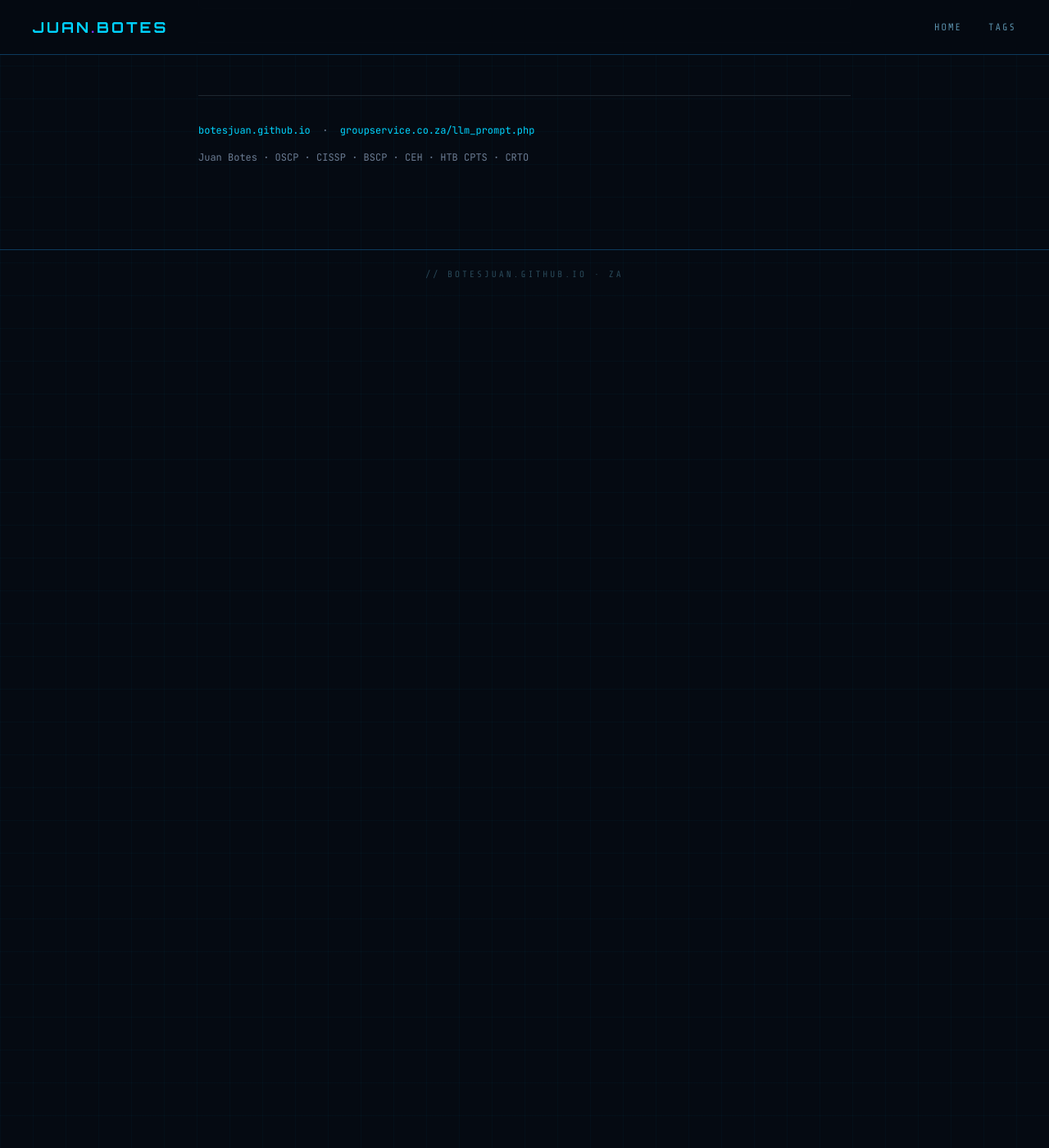
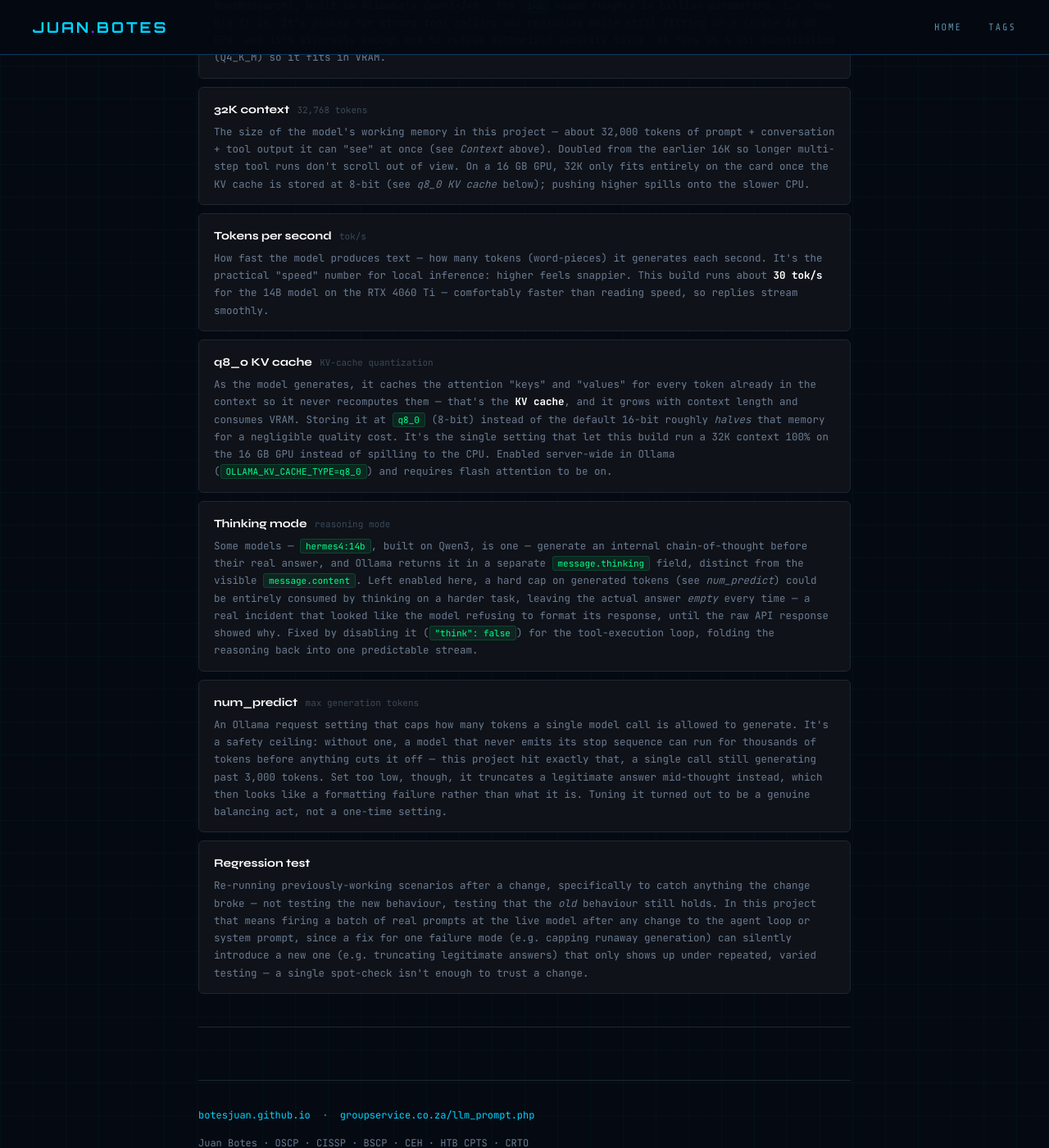
Before and after one commit to botesjuan/botesjuan.github.io, a Jekyll site: the page built from _posts/2026-05-24-private-llm-assistant.md, in a window 1280 px wide and 1400 px high, scrolled down 28997 px. Shown: the whole window at 82% size. Built offline with Jekyll 4.4.1, drawn with Linux system fonts in a browser that asks for light colours; some of the changed text lies outside the part shown.

Commit message:
Moar......

```diff
--- a/_posts/2026-05-24-private-llm-assistant.md
+++ b/_posts/2026-05-24-private-llm-assistant.md
@@ -1483,6 +1483,21 @@
   </div>
 
   <div class="gloss">
+    <div class="term">Knowledge base <span class="alt">wiki</span></div>
+    <div class="def">A private collection of reference documents an assistant can search before answering. In this project it's the operator's own personal GitHub repos — Active Directory scripts, pentest methodology notes, HTB/OffSec write-ups, Burp study notes — cloned onto the GPU node and keyword-searched to ground <code>llmctl chat</code>'s answers, cited as <code>file:line</code> so the operator can open the source for more detail. Deliberately plain keyword search rather than embeddings-based RAG: the corpus is a few hundred files, low-churn, and pentest notes tend to be keyword-dense (tool names, technique names) rather than needing fuzzy semantic matching.</div>
+  </div>
+
+  <div class="gloss">
+    <div class="term">IDF weighting <span class="alt">inverse document frequency</span></div>
+    <div class="def">Scoring how important a search term is by how <em>rare</em> it is across the whole corpus — a word that shows up in nearly every file (e.g. "wordlist") counts for almost nothing, while one that shows up in only a handful (e.g. "kerberoast") counts for a lot. This project's knowledge-base search had to add this after a real task backfired: the file path in the prompt (<code>/home/kali/Downloads/wordlists/…</code>) matched the operator's own common tool-path wording across dozens of files, and plain hit-counting let that noise outrank the files actually relevant to the task.</div>
+  </div>
+
+  <div class="gloss">
+    <div class="term">Match-count-first ranking</div>
+    <div class="def">Ranking a search result first by how many <em>distinct</em> query concepts it covers, using the IDF weight above only as a tiebreaker. Pure weighted-sum scoring let one rare-but-incidental word ("hashing", which happened to appear in only a handful of files by corpus accident) outrank a result that actually covered the task's real intent ("kerberoast" + "domain controller" together) — sorting by breadth of coverage first, then weight, fixed it.</div>
+  </div>
+
+  <div class="gloss">
     <div class="term">Chroma <span class="alt">ChromaDB</span></div>
     <div class="def">An open-source vector database that's easy to run locally — the one used in this project to give the agent persistent memory over its notes.</div>
   </div>
@@ -1620,6 +1635,21 @@
   <div class="gloss">
     <div class="term">q8_0 KV cache <span class="alt">KV-cache quantization</span></div>
     <div class="def">As the model generates, it caches the attention "keys" and "values" for every token already in the context so it never recomputes them — that's the <strong style="color:#fff">KV cache</strong>, and it grows with context length and consumes VRAM. Storing it at <code>q8_0</code> (8-bit) instead of the default 16-bit roughly <em>halves</em> that memory for a negligible quality cost. It's the single setting that let this build run a 32K context 100% on the 16&nbsp;GB GPU instead of spilling to the CPU. Enabled server-wide in Ollama (<code>OLLAMA_KV_CACHE_TYPE=q8_0</code>) and requires flash attention to be on.</div>
+  </div>
+
+  <div class="gloss">
+    <div class="term">Thinking mode <span class="alt">reasoning mode</span></div>
+    <div class="def">Some models — <code>hermes4:14b</code>, built on Qwen3, is one — generate an internal chain-of-thought before their real answer, and Ollama returns it in a separate <code>message.thinking</code> field, distinct from the visible <code>message.content</code>. Left enabled here, a hard cap on generated tokens (see <em>num_predict</em>) could be entirely consumed by thinking on a harder task, leaving the actual answer <em>empty</em> every time — a real incident that looked like the model refusing to format its response, until the raw API response showed why. Fixed by disabling it (<code>"think": false</code>) for the tool-execution loop, folding the reasoning back into one predictable stream.</div>
+  </div>
+
+  <div class="gloss">
+    <div class="term">num_predict <span class="alt">max generation tokens</span></div>
+    <div class="def">An Ollama request setting that caps how many tokens a single model call is allowed to generate. It's a safety ceiling: without one, a model that never emits its stop sequence can run for thousands of tokens before anything cuts it off — this project hit exactly that, a single call still generating past 3,000 tokens. Set too low, though, it truncates a legitimate answer mid-thought instead, which then looks like a formatting failure rather than what it is. Tuning it turned out to be a genuine balancing act, not a one-time setting.</div>
+  </div>
+
+  <div class="gloss">
+    <div class="term">Regression test</div>
+    <div class="def">Re-running previously-working scenarios after a change, specifically to catch anything the change broke — not testing the new behaviour, testing that the <em>old</em> behaviour still holds. In this project that means firing a batch of real prompts at the live model after any change to the agent loop or system prompt, since a fix for one failure mode (e.g. capping runaway generation) can silently introduce a new one (e.g. truncating legitimate answers) that only shows up under repeated, varied testing — a single spot-check isn't enough to trust a change.</div>
   </div>
 
 </div>
```
